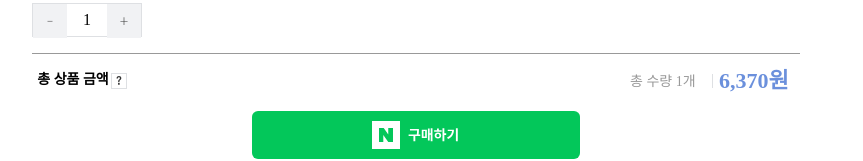
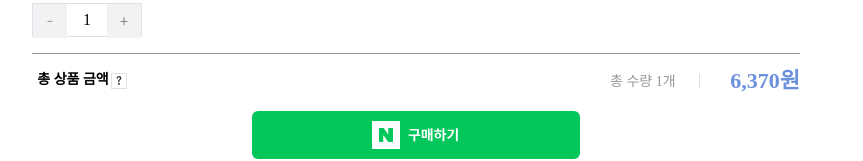
Before and after one commit to eeeyooon/React-self-test, a React (Create React App) app: page / in a window 1280 px wide. Shown: the part 394-555 px from the top of the page, without its empty margins (224-1087 px from the left). Built offline with nearby package versions, Linux system fonts and the light colour scheme.

Commit message:
[feat] 수량에 따른 총액 변화

```diff
--- a/src/components/PurchageInfo.js
+++ b/src/components/PurchageInfo.js
@@ -25,7 +25,9 @@ const PurchageInfo = ({ count }) => {
         </div>
         <div className="total-count-price">
           <div className="total-count">총 수량 {count}개</div>
-          <div className="total-price color-blue">6,370원</div>
+          <div className="total-price color-blue">
+            {(count * 6370).toLocaleString('en-US')}원
+          </div>
         </div>
       </div>
     </div>
--- a/src/style.css
+++ b/src/style.css
@@ -197,13 +197,13 @@ main {
 }
 
 .total-count-price {
-  width: 170px;
+  width: 190px;
   height: 22px;
   display: flex;
 }
 
 .total-count {
-  width: 85px;
+  width: 95px;
   height: 22px;
   font-size: 0.875rem;
   padding-right: 6px;
@@ -224,10 +224,11 @@ main {
 .total-price {
   font-size: 1.375rem;
   line-height: 22px;
-  width: 83px;
+  width: 100px;
   height: 22px;
   font-weight: 700;
   margin-left: 6px;
+  text-align: right;
 }
 .purchage-button {
   margin: auto;
```
